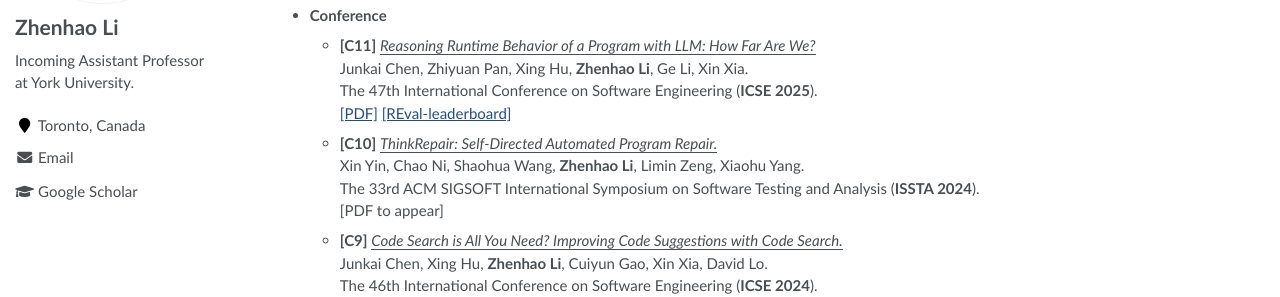
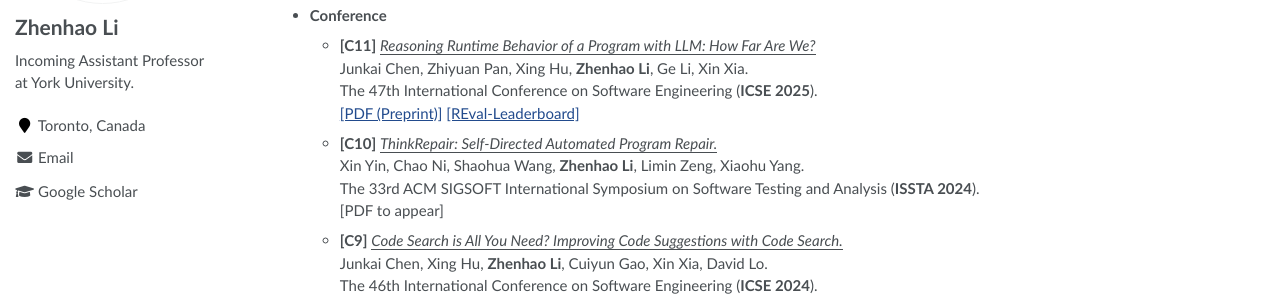
Before and after one commit to ginolzh/ginolzh.github.io, a Jekyll site: the page built from _pages/about.md, in a window 1280 px wide and 1400 px high. Shown: the part 262-559 px from the top of the window. Built offline with Jekyll 4.4.1, drawn with Linux system fonts in a browser that asks for light colours.

Commit message:
Update some descriptions

```diff
--- a/_pages/about.md
+++ b/_pages/about.md
@@ -23,7 +23,7 @@ Selected Publications
   * **[C11]** <ins>*Reasoning Runtime Behavior of a Program with LLM: How Far Are We?*</ins>\
   Junkai Chen, Zhiyuan Pan, Xing Hu, **Zhenhao Li**, Ge Li, Xin Xia.\
   The 47th International Conference on Software Engineering (**ICSE 2025**).\
-  [[PDF]](https://arxiv.org/pdf/2403.16437v2) [[REval-leaderboard]](https://r-eval.github.io/)
+  [[PDF (Preprint)]](https://arxiv.org/pdf/2403.16437v2) [[REval-Leaderboard]](https://r-eval.github.io/)
   * **[C10]** <ins>*ThinkRepair: Self-Directed Automated Program Repair.*</ins>\
   Xin Yin, Chao Ni, Shaohua Wang, **Zhenhao Li**, Limin Zeng, Xiaohu Yang.\
   The 33rd ACM SIGSOFT International Symposium on Software Testing and Analysis (**ISSTA 2024**).\
```
Also changed, not shown: other parts of _pages/about.md (+1 -1 lines).
